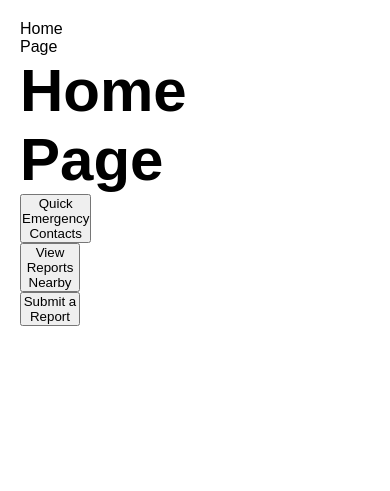
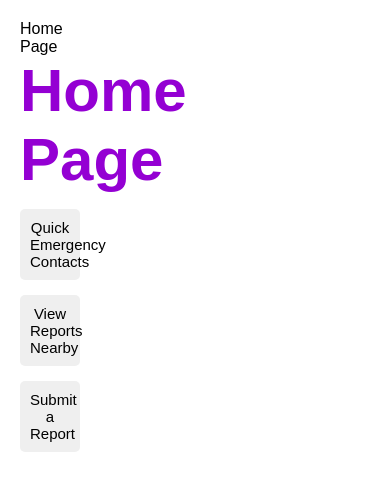
Before and after one commit to MN15LONER/DSW-GROUP-PROJECT, a PHP site: page /Home.html in a window 390 px wide. Shown: the top 491 px of the page. Run offline with PHP 8.4, Linux system fonts and the light colour scheme.

Commit message:
Update Home.css

```diff
--- a/Home.css
+++ b/Home.css
@@ -2,6 +2,7 @@
   margin: 0;
   padding: 0;
   box-sizing: border-box;
+}
 
 body{
   background-color: white;
@@ -16,6 +17,43 @@ body{
 }
 
 h2{
-  color: dark-violet;
+  color: darkviolet;
   font-size: 60px;
   margin bottom: 30px;
+}
+
+.input-group{
+  margin: 15px 0;
+
+a{
+  text-decoration: none;
+}
+
+button{
+  background-color: dark-violet;
+  color: black;
+  font-size: 15px;
+  padding: 15px 30px;
+  border: none;
+  border-radius: 5px;
+  cursor: pointer;
+  transition: background-color 0.5s ease-in-out;
+}
+
+button: hover{
+  background-color: blue;
+}
+
+@media(max-width: 760px){
+  button{
+    width: 100%;
+    padding: 15px;
+  }
+}
+
+@media(max-width: 480px){
+  button{
+    width: 100%;
+    padding: 10px;
+  }
+}
```
